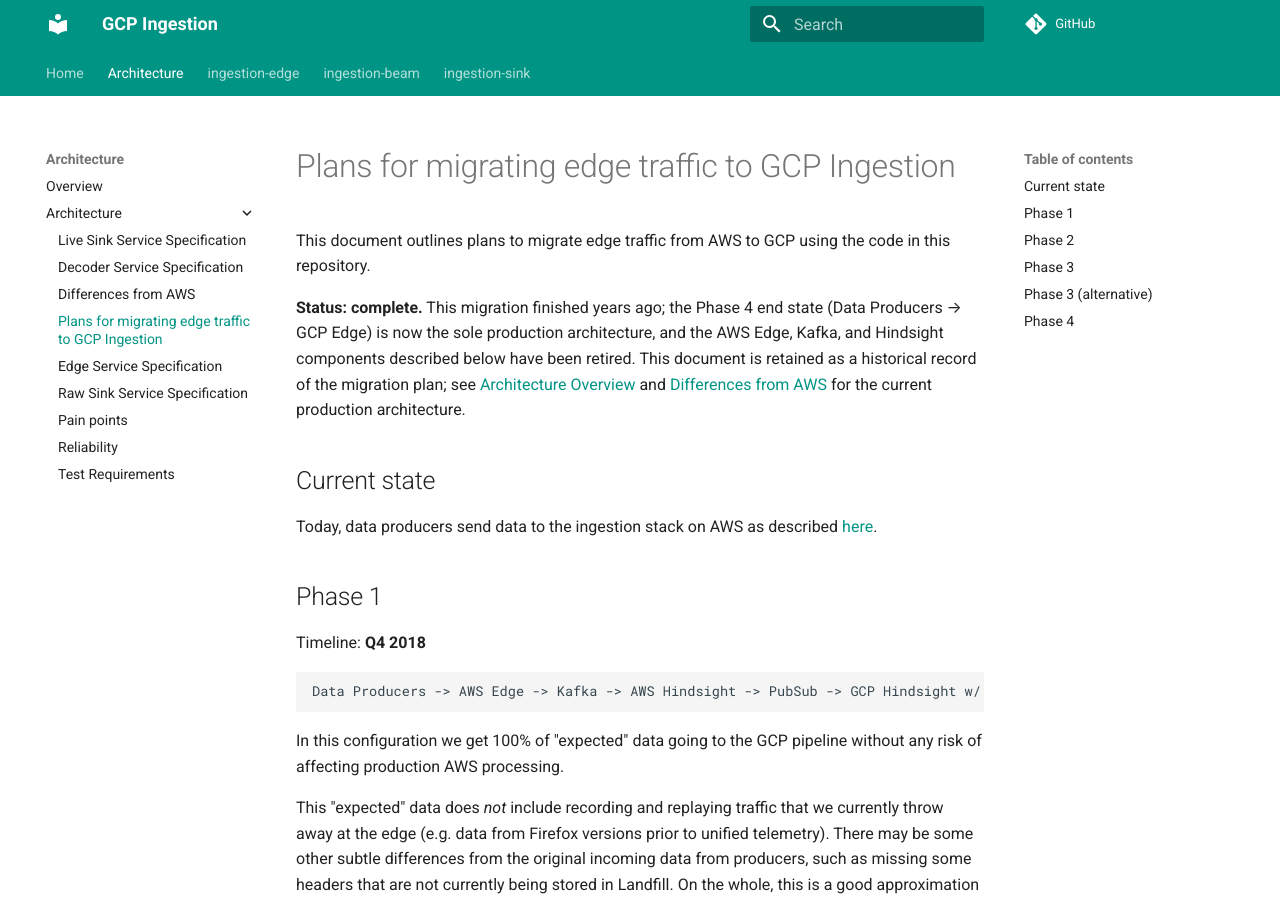
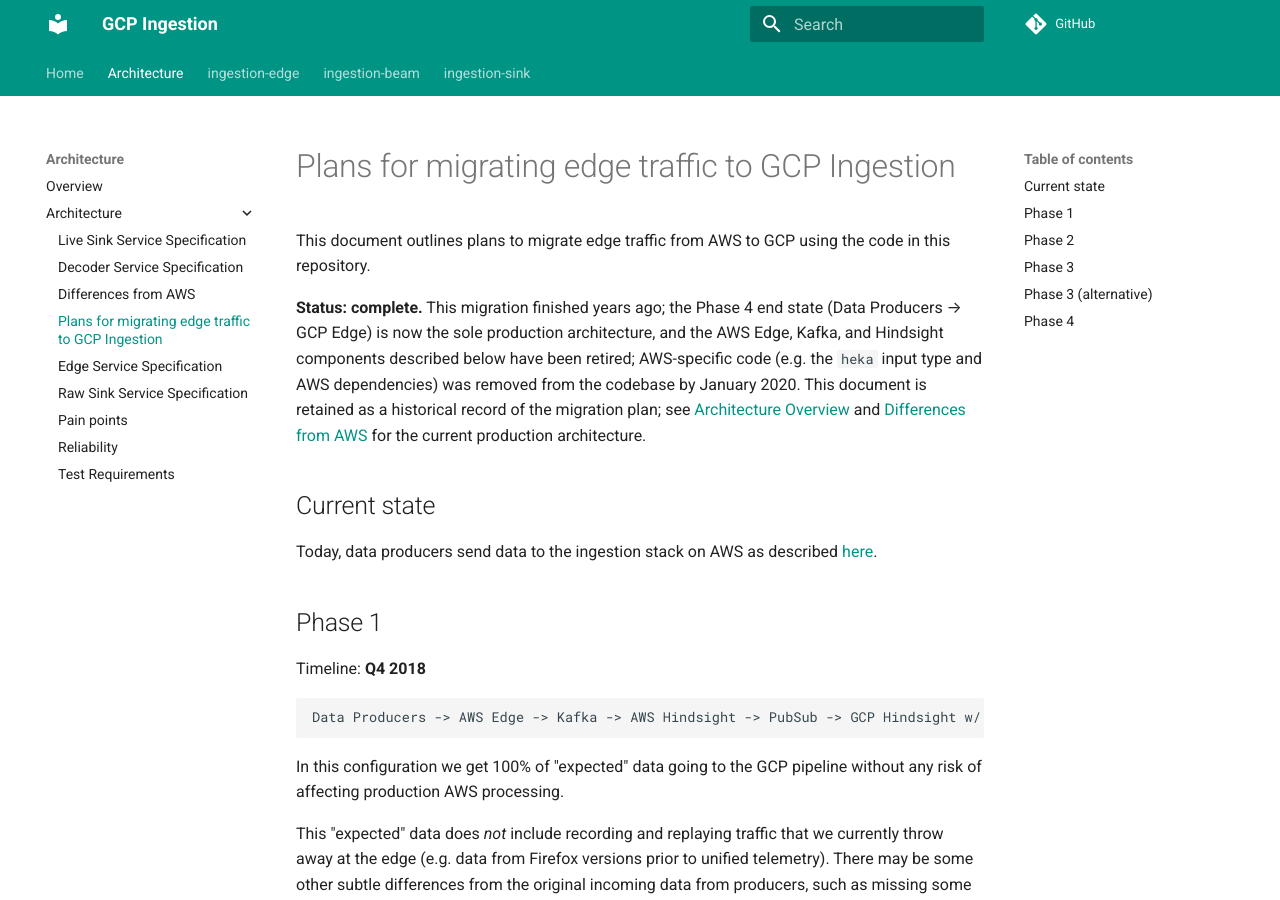
Before and after one commit to mozilla/gcp-ingestion, an MkDocs documentation site: the page built from docs/architecture/edge_migration_plan.md, in a window 1280 px wide and 900 px high. Built offline with MkDocs 1.6.1 and Material for MkDocs 9.7.7, drawn with Linux system fonts in a browser that asks for light colours; comment, search, counter and statistics services are not loaded.

Commit message:
architecture/edge_migration_plan: Note AWS/Kafka/Hindsight code was removed, not just retired
Finding-Id: ae750f09de6340b192a00349913943e4
Reviewed: no (this PR is the review)
Source: https://github.com/mozilla/gcp-ingestion/blob/main/GRAVEYARD.md

```diff
--- a/docs/architecture/edge_migration_plan.md
+++ b/docs/architecture/edge_migration_plan.md
@@ -2,7 +2,7 @@
 
 This document outlines plans to migrate edge traffic from AWS to GCP using the code in this repository.
 
-**Status: complete.** This migration finished years ago; the Phase 4 end state (Data Producers → GCP Edge) is now the sole production architecture, and the AWS Edge, Kafka, and Hindsight components described below have been retired. This document is retained as a historical record of the migration plan; see [Architecture Overview](overview.md) and [Differences from AWS](differences_from_aws.md) for the current production architecture.
+**Status: complete.** This migration finished years ago; the Phase 4 end state (Data Producers → GCP Edge) is now the sole production architecture, and the AWS Edge, Kafka, and Hindsight components described below have been retired; AWS-specific code (e.g. the `heka` input type and AWS dependencies) was removed from the codebase by January 2020. This document is retained as a historical record of the migration plan; see [Architecture Overview](overview.md) and [Differences from AWS](differences_from_aws.md) for the current production architecture.
 
 ## Current state
 
```
